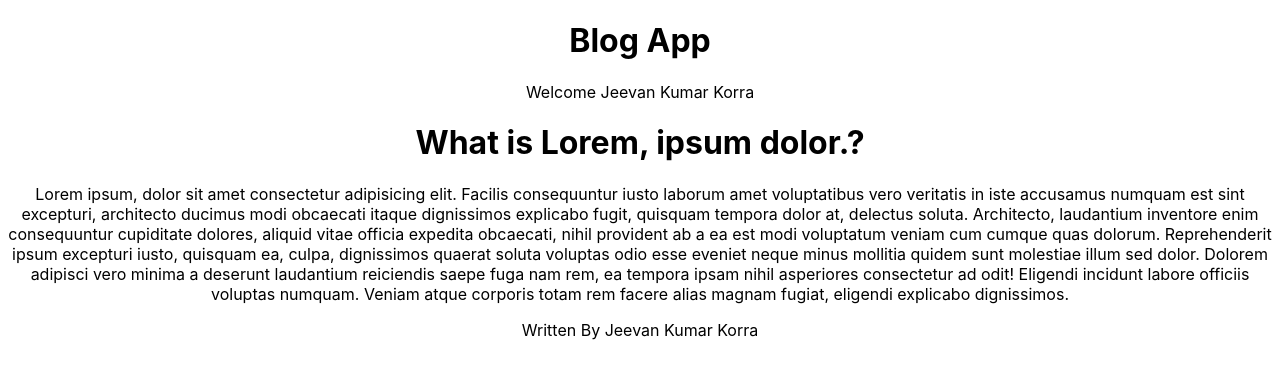
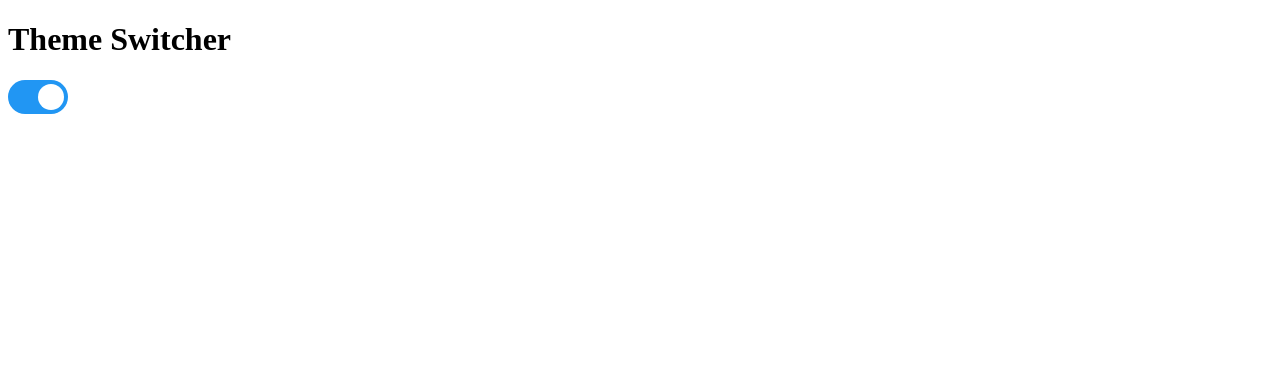
Before and after one commit to jeevan10017/Advanced-React-CourseEra, a React (Create React App) app: page / in a window 1280 px wide. Shown: the top 378 px of the page. Built offline with nearby package versions, Linux system fonts and the light colour scheme.

Commit message:
Toggle switch for Themes "Dark" and "Light"

```diff
--- a/src/App.css
+++ b/src/App.css
@@ -36,3 +36,12 @@
     transform: rotate(360deg);
   }
 }
+body.light {
+  background-color: white;
+  color: black;
+}
+
+body.dark {
+  background-color: black;
+  color: white;
+}
--- a/src/App.js
+++ b/src/App.js
@@ -1,53 +1,28 @@
-import "./App.css";
-import { UserProvider ,useUser } from "./UserContext";
+// App.js
+import React, { useEffect } from 'react';
+import { ThemeProvider, useTheme } from './ThemeContext';
+import Switch from './switch';
+import './switch/styles.css';
 
-const LoggedInUser =() =>{
-  const {user} = useUser();
+const App = () => {
+  const { theme } = useTheme();
+
+  useEffect(() => {
+    document.body.className = theme;
+  }, [theme]);
+
   return (
-    <p>
-      Welcome <span className="Username">{user.name}</span>
-    </p>
+    <div>
+      <h1>Theme Switcher</h1>
+      <Switch />
+    </div>
   );
 };
 
+const ThemedApp = () => (
+  <ThemeProvider>
+    <App />
+  </ThemeProvider>
+);
 
-const Header =()=>{
-  return (
-    <header>
-      <h1>Blog App</h1>
-      <LoggedInUser />
-    </header>
-  );
-};
-
-
-const Page =()=>{
-  const {user} = useUser();
-  return (
-    <div>
-      <h1>What is Lorem, ipsum dolor.?</h1>
-      <p>Lorem ipsum, dolor sit amet consectetur adipisicing elit. Facilis consequuntur iusto laborum amet voluptatibus vero veritatis in iste accusamus numquam est sint excepturi, architecto ducimus modi obcaecati itaque dignissimos explicabo fugit, quisquam tempora dolor at, delectus soluta. Architecto, laudantium inventore enim consequuntur cupiditate dolores, aliquid vitae officia expedita obcaecati, nihil provident ab a ea est modi voluptatum veniam cum cumque quas dolorum. Reprehenderit ipsum excepturi iusto, quisquam ea, culpa, dignissimos quaerat soluta voluptas odio esse eveniet neque minus mollitia quidem sunt molestiae illum sed dolor. Dolorem adipisci vero minima a deserunt laudantium reiciendis saepe fuga nam rem, ea tempora ipsam nihil asperiores consectetur ad odit! Eligendi incidunt labore officiis voluptas numquam. Veniam atque corporis totam rem facere alias magnam fugiat, eligendi explicabo dignissimos.</p>
-   <p>Written By {user.name} </p>
-    </div>
-  );
-}
-
-function App() {
-  return (
-    <div className="App">
-      <Header />
-      <Page />
-    </div>
-  );
-}
-
-
-function Root(){
-  return (
-  <UserProvider>
-    <App />
-    </UserProvider>
-);
-}
-
-export default Root;
+export default ThemedApp;
--- /dev/null
+++ b/src/ThemeContext.js
@@ -0,0 +1,19 @@
+import { createContext , useContext ,useState} from 'react';
+
+const ThemeContext = createContext('light');
+
+export const ThemeProvider = ({children}) => {
+    const [theme, setTheme] = useState('light');
+
+    return (
+        <ThemeContext.Provider
+        value={{
+          theme,
+           toggleTheme: () => setTheme(theme === 'light' ? 'dark' : 'light')
+           }}>
+            {children}
+        </ThemeContext.Provider>
+    )
+}
+
+export const useTheme = () => useContext(ThemeContext);
--- a/src/index.js
+++ b/src/index.js
@@ -1,17 +1,12 @@
+// index.js
 import React from 'react';
-import ReactDOM from 'react-dom/client';
-import './index.css';
-import App from './App';
-import reportWebVitals from './reportWebVitals';
+import ReactDOM from 'react-dom';
+import ThemedApp from './App';
+import './switch/styles.css';
 
-const root = ReactDOM.createRoot(document.getElementById('root'));
-root.render(
+ReactDOM.render(
   <React.StrictMode>
-    <App />
-  </React.StrictMode>
+    <ThemedApp />
+  </React.StrictMode>,
+  document.getElementById('root')
 );
-
-// If you want to start measuring performance in your app, pass a function
-// to log results (for example: reportWebVitals(console.log))
-// or send to an analytics endpoint. Learn more: https://bit.ly/CRA-vitals
-reportWebVitals();
--- /dev/null
+++ b/src/switch/index.js
@@ -0,0 +1,19 @@
+import "./styles.css";
+import { useTheme } from '../ThemeContext';
+
+const Switch = () => {
+const { theme, toggleTheme } = useTheme();
+return(
+  <label className="switch">
+    <input
+    type="checkbox"
+    checked={theme === "light"}
+    onChange={toggleTheme}>
+    </input>
+    <span className="slider round"></span>
+  </label>
+)
+
+};
+
+export default Switch;
--- /dev/null
+++ b/src/switch/styles.css
@@ -0,0 +1,61 @@
+/* styles.css */
+body.light {
+  background-color: white;
+  color: black;
+}
+
+body.dark {
+  background-color: black;
+  color: white;
+}
+
+.switch {
+  position: relative;
+  display: inline-block;
+  width: 60px;
+  height: 34px;
+}
+
+.switch input {
+  opacity: 0;
+  width: 0;
+  height: 0;
+}
+
+.slider {
+  position: absolute;
+  cursor: pointer;
+  top: 0;
+  left: 0;
+  right: 0;
+  bottom: 0;
+  background-color: #ccc;
+  transition: 0.4s;
+}
+
+.slider:before {
+  position: absolute;
+  content: "";
+  height: 26px;
+  width: 26px;
+  left: 4px;
+  bottom: 4px;
+  background-color: white;
+  transition: 0.4s;
+}
+
+input:checked + .slider {
+  background-color: #2196F3;
+}
+
+input:checked + .slider:before {
+  transform: translateX(26px);
+}
+
+.slider.round {
+  border-radius: 34px;
+}
+
+.slider.round:before {
+  border-radius: 50%;
+}
```
